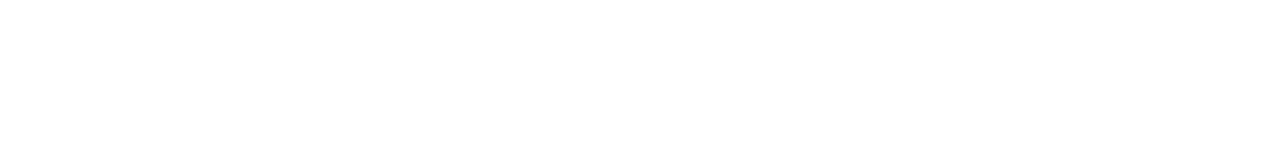
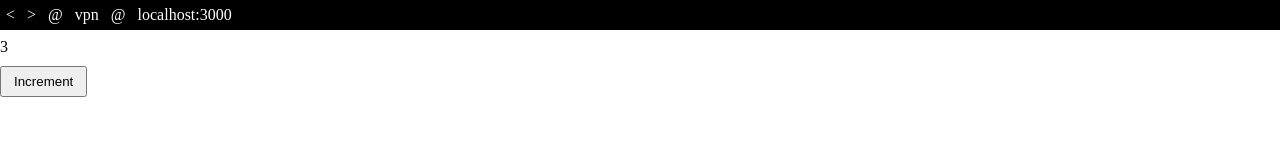
Before and after one commit to acciojob/increment-counter-Pratik-Dhoran, a website: page main.html in a window 1280 px wide. Drawn offline with Linux system fonts and the light colour scheme.

Commit message:
created a submission

```diff
--- a/main.html
+++ b/main.html
@@ -8,9 +8,23 @@
 
 <body>
 	<!-- the entire body must be written by student -->
-    <script type="text/javascript" src="./script.js">
+
+		<nav class="navbar">
+			<div>&lt</div>
+			<div>&gt</div>
+			<div>@</div>
+			<div>vpn</div>
+			<div>@</div>
+			<div>localhost:3000</div>
+		</nav>
+
+	<div>
+		<p id="counter">3</p>
+	</div>
+    <button class="btn" onclick="increment()" >Increment</button>
+
+	 <script type="text/javascript" src="./script.js">
 </script>
-
 </body>
 
 </html>
--- a/script.js
+++ b/script.js
@@ -1 +1,9 @@
-//your JS code here. If required.
+
+  let c = 0 ;
+
+function increment(){
+
+	c++ ;
+    document.getElementById("counter").innerText = c ;
+
+}
--- a/styles.css
+++ b/styles.css
@@ -1 +1,23 @@
-/*  your css code here. If applicable */
+*{
+	padding :0px ;
+	margin : 0px ;
+}
+
+.navbar{
+	 display: flex ;
+	 background: black ;
+	 color: white ;
+	gap: 12px ;
+	padding: 6px ;
+	margin-bottom : 8px ;
+
+}
+
+.count{
+	margin-bottom : 8px ;
+}
+
+.btn {
+    margin-top: 10px;
+    padding: 6px 12px;
+}
```
